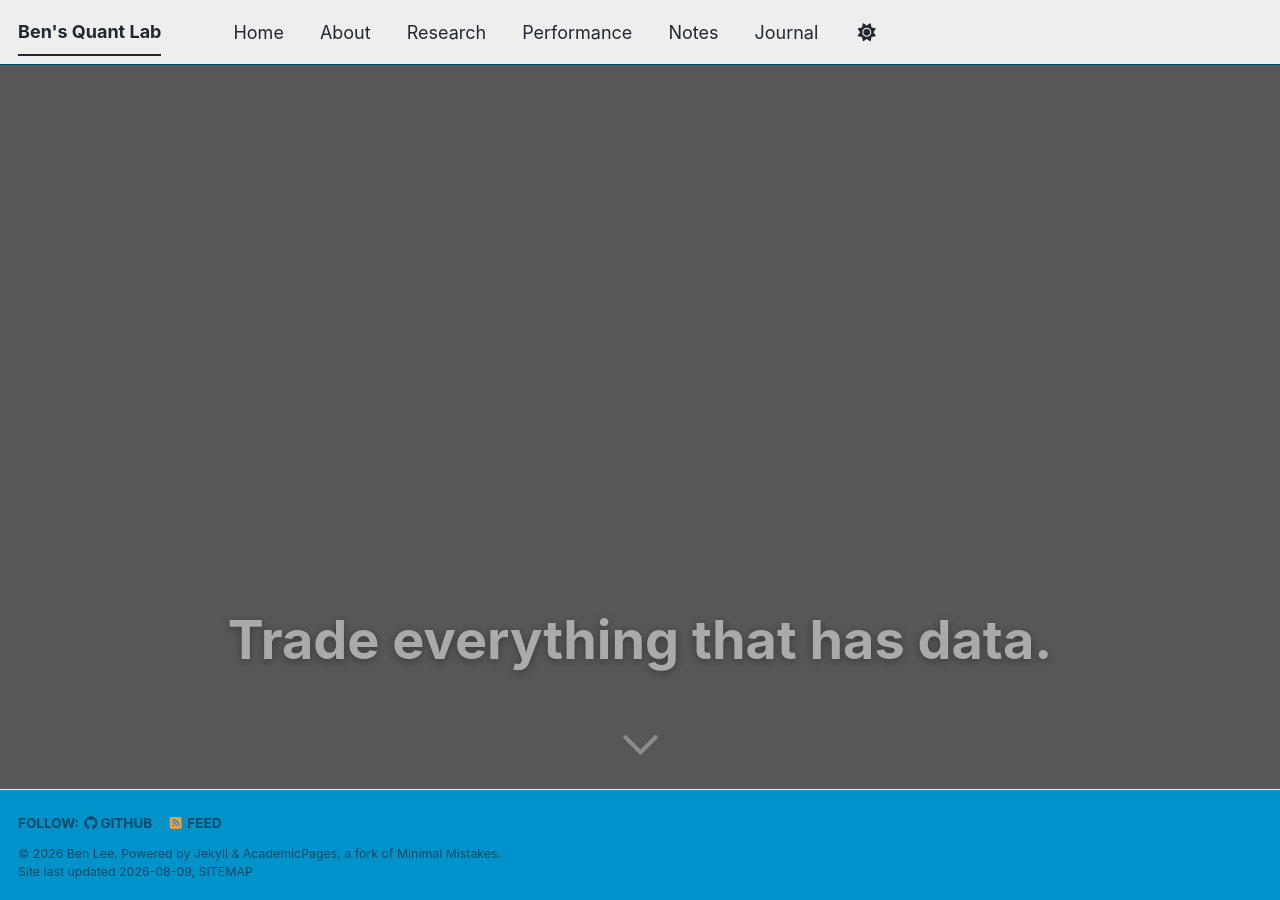
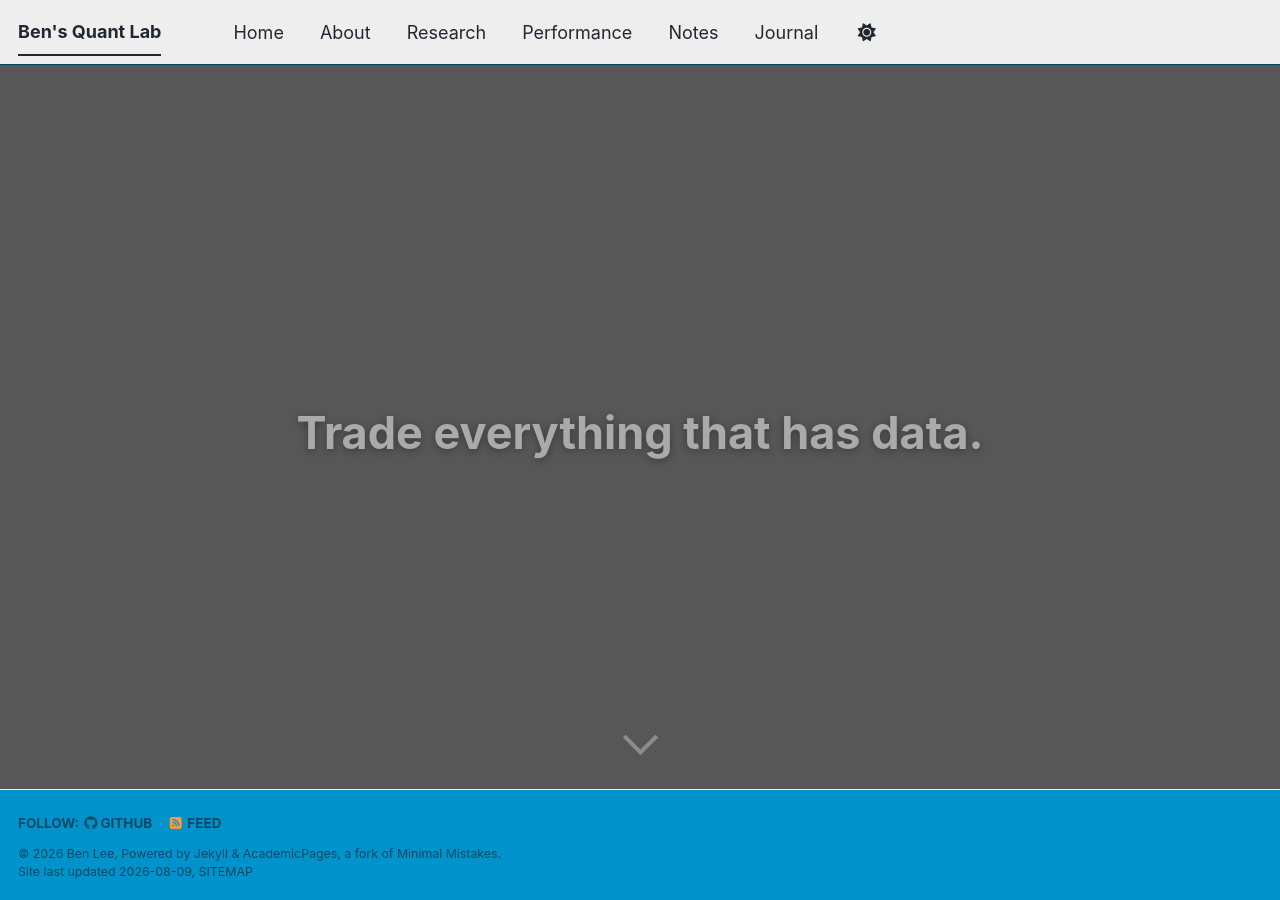
Before and after one commit to leebh1119/leebh1119.github.io, a Jekyll site: the page built from index.md, in a window 1280 px wide and 900 px high. Built offline with Jekyll 4.4.1, drawn with Linux system fonts in a browser that asks for light colours; a style sheet for code colours, icons or effects is not loaded.

Commit message:
adjusted splay hero text

```diff
--- a/_sass/_custom.scss
+++ b/_sass/_custom.scss
@@ -135,12 +135,12 @@ html {
 
 .splash-hero-text {
   position: absolute;
-  top: 37%;
+  top: 25%;
   left: 50%;
   transform: translate(-50%, -50%);
 
   color: white;
-  font-size: 3rem;
+  font-size: 2.5rem;
   font-weight: 700;
   text-align: center;
 
```
